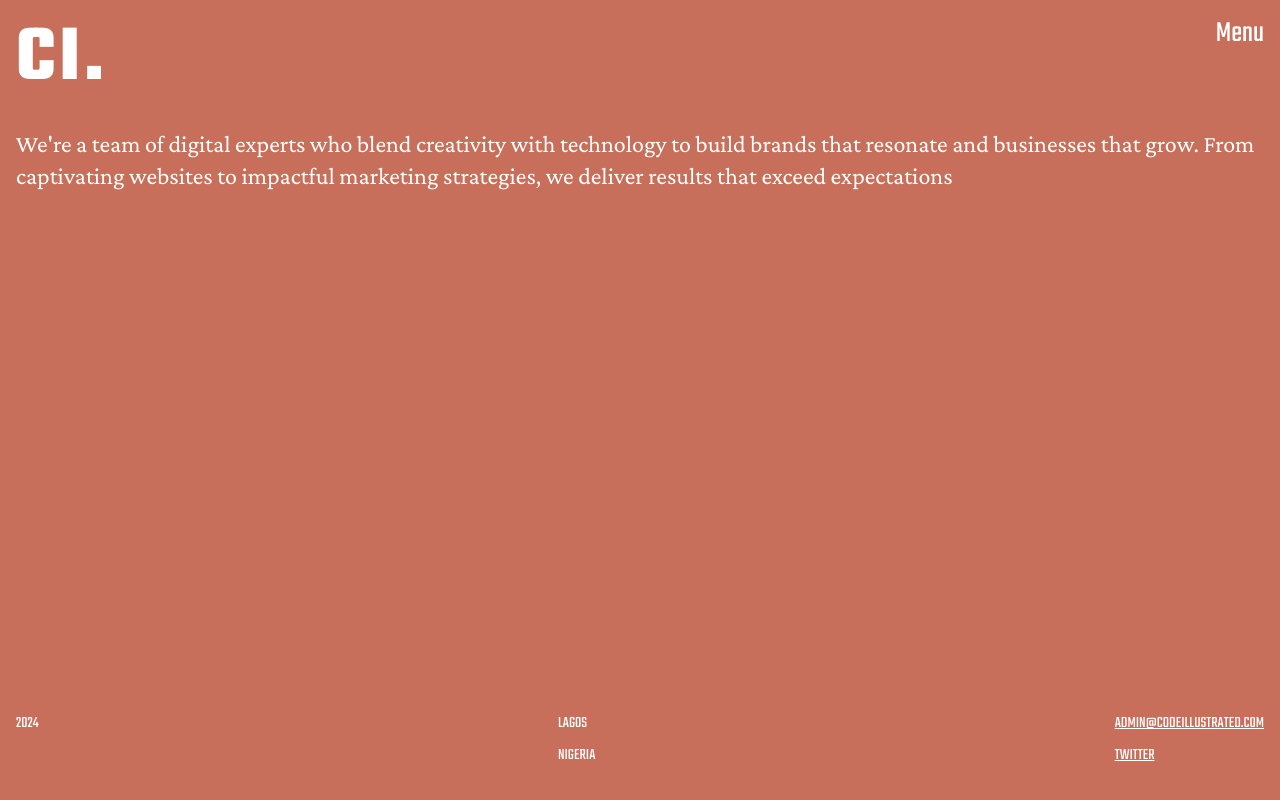
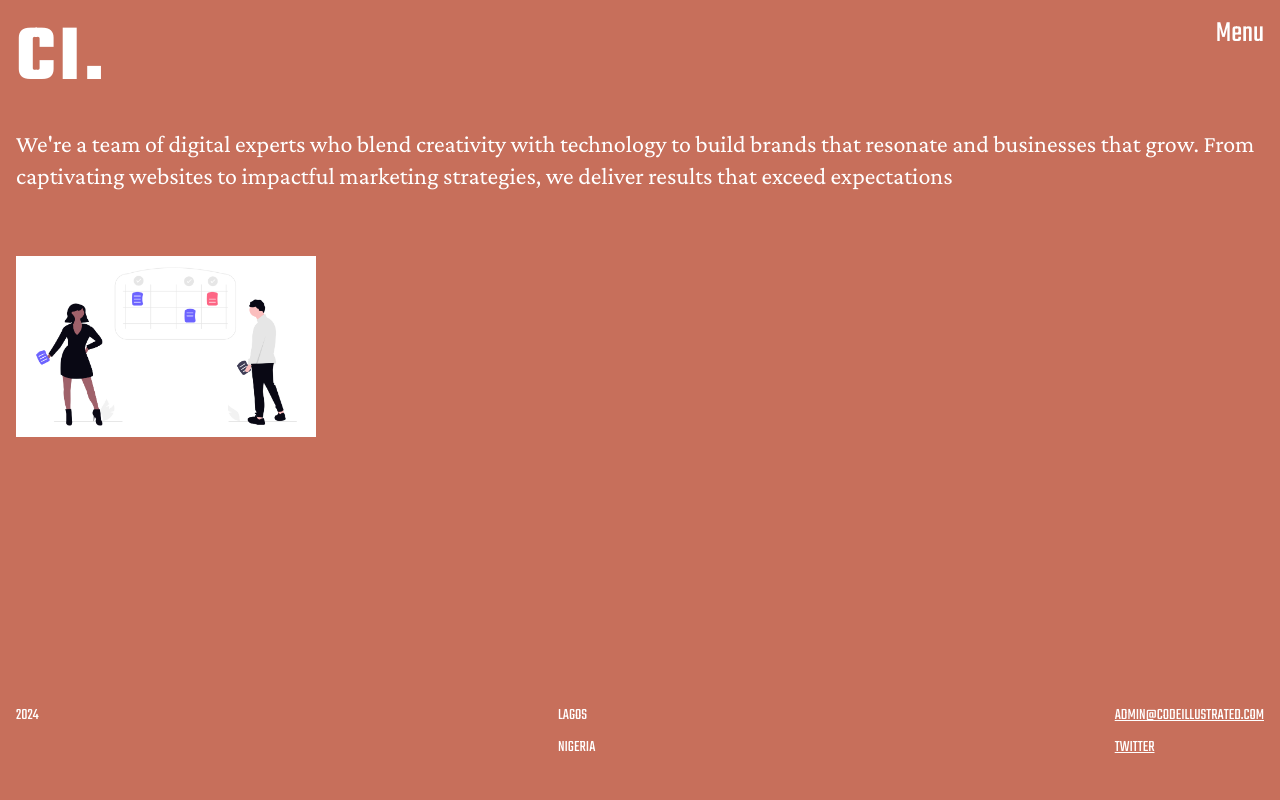
Before and after one commit to osaroDEV/codeillustrated, a Next.js app: page / in a window 1280 px wide. Shown: the top 800 px of the page. Built offline with nearby package versions, Linux system fonts and the light colour scheme.

Commit message:
add illustration to homepage

```diff
--- a/app/ui/components/Bio.tsx
+++ b/app/ui/components/Bio.tsx
@@ -1,5 +1,6 @@
 import React, { FC } from 'react';
 import { crimson } from '../font';
+import Image from 'next/image';
 
 const Bio: FC = () => {
   return (
@@ -11,6 +12,7 @@ const Bio: FC = () => {
         to impactful marketing strategies, we deliver results that exceed
         expectations
       </p>
+      <Image className='mt-16' src='/team.png' alt='hero' width={300} height={300} />
     </div>
   );
 };
--- a/app/ui/components/MobileContact.tsx
+++ b/app/ui/components/MobileContact.tsx
@@ -3,7 +3,7 @@ import React from 'react';
 
 const MobileContact = () => {
   return (
-    <div className='absolute left-0 bottom-[2rem] text-[1rem] w-full px-4 z-[1000]'>
+    <div className='absolute left-0 bottom-10 text-[1rem] w-full px-4 z-[1000]'>
       <ul className='flex justify-between w-full text-white'>
         <li>{new Date().getFullYear()}</li>
         <li className='flex flex-col gap-2'>
```
Also changed, not shown: public/team.png (added).
